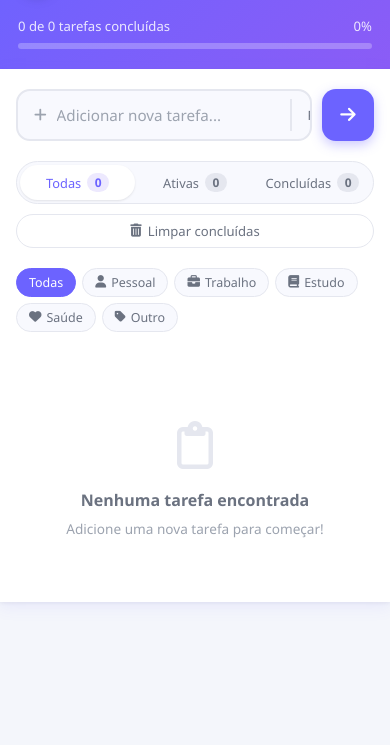
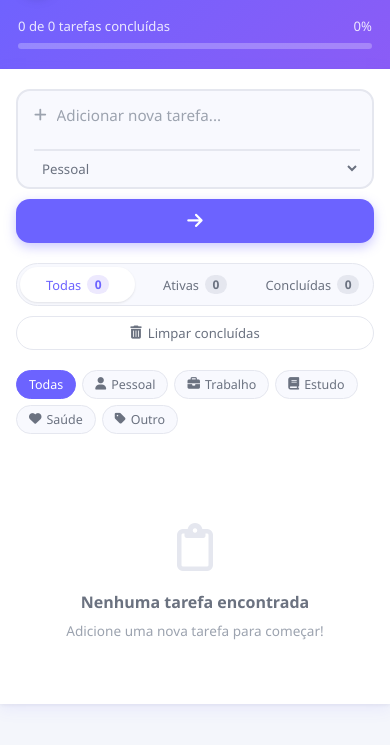
Before and after one commit to Morbidoom/mikes-todoflow, a plain HTML site: page index.html in a window 390 px wide. Shown: the part 63-808 px from the top of the page. Drawn offline with Linux system fonts and the light colour scheme.

Commit message:
fix: select responsivo no mobile
Made-with: Cursor

```diff
--- a/style.css
+++ b/style.css
@@ -690,8 +690,34 @@ body {
   }
 }
 
-@media (max-width: 380px) {
+@media (max-width: 520px) {
+  .input-row {
+    flex-wrap: wrap;
+  }
+
+  .input-wrapper {
+    flex-direction: row;
+    flex-wrap: wrap;
+    padding: 0 12px 0 16px;
+  }
+
+  .input-wrapper input {
+    flex: 1;
+    min-width: 0;
+  }
+
   .input-wrapper select {
-    display: none;
+    width: 100%;
+    border-left: none;
+    border-top: 2px solid var(--border);
+    padding-left: 0;
+    padding: 8px 4px;
+    font-size: 0.83rem;
+  }
+
+  .add-btn {
+    width: 100%;
+    height: 44px;
+    border-radius: var(--radius-md);
   }
 }
```
